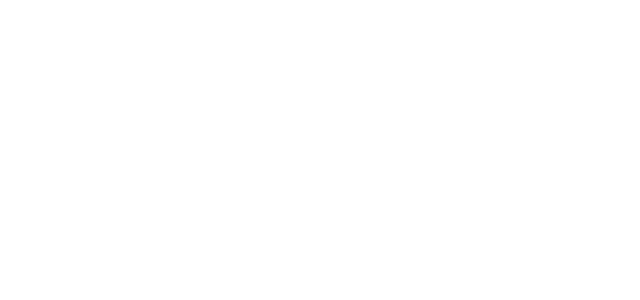
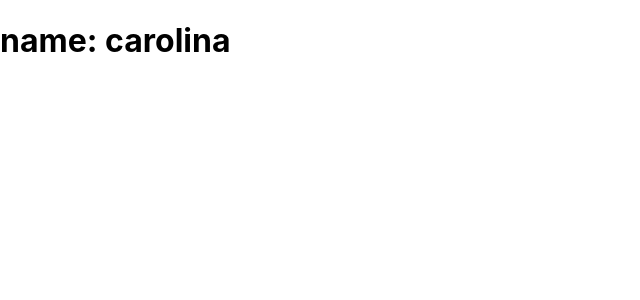
Before and after one commit to HyeonJu-C/pre-rendering, a Next.js app: page /user-profile in a window 1280 px wide. Before the commit this address had no page. Shown: the top 300 px of the page, without its empty margins (0-640 px from the left). Built offline with nearby package versions, Linux system fonts and the light colour scheme.

Commit message:
server side rendering과 getServerSideProps 함수

```diff
--- /dev/null
+++ b/pages/user-profile/index.tsx
@@ -0,0 +1,38 @@
+import { GetServerSidePropsContext } from 'next';
+
+interface Props {
+  userName: string;
+}
+
+export default function UserProfile({ userName }: Props) {
+  return <h1>{`name: ${userName}`}</h1>;
+}
+
+/*
+강의 내용) getStaticProps 함수와 차이점
+1. build time이 아니라 실제 요청이 발생할 때마다 서버에서 페이지를 pre-rendering 한다.
+2. context parameter를 통해 req, res와 같은 객체에 접근할 수 있다.
+*/
+
+export async function getServerSideProps(
+  context: GetServerSidePropsContext
+) {
+  // 요청에 따라 서버에서 페이지를 pre rendering 하기 때문에,
+  // req, res 객체에 접근할 수 있다.
+  // => 요청을 보낸 사용자를 식별하고, 그 사용자에 대한 데이터를 db에서 받아올 수 있다.
+  const { params, req, res } = context;
+
+  // getServerSideProps는 server에서 실행되는 함수이기 때문에,
+  // 브라우저 콘솔이 아니라, 개발 서버를 실행 중인 콘솔에서 아래 req를 확인할 수 있다.
+  console.log(req);
+
+  // 객체를 반환한다.
+  // getStaticProps와 동일한 구조를 갖는다.
+  // revalidate key의 값을 설정할 필요는 없다. => 매 request 마다 페이지를 pre-rendering 하기 때문
+  return {
+    props: {
+      // 쿠키 등을 이용해 사용자를 식별하고, 데이터를 받아온다.
+      userName: 'carolina',
+    },
+  };
+}
```
Also changed, not shown: 1 other file (tests, documents, lock files or other folders).
